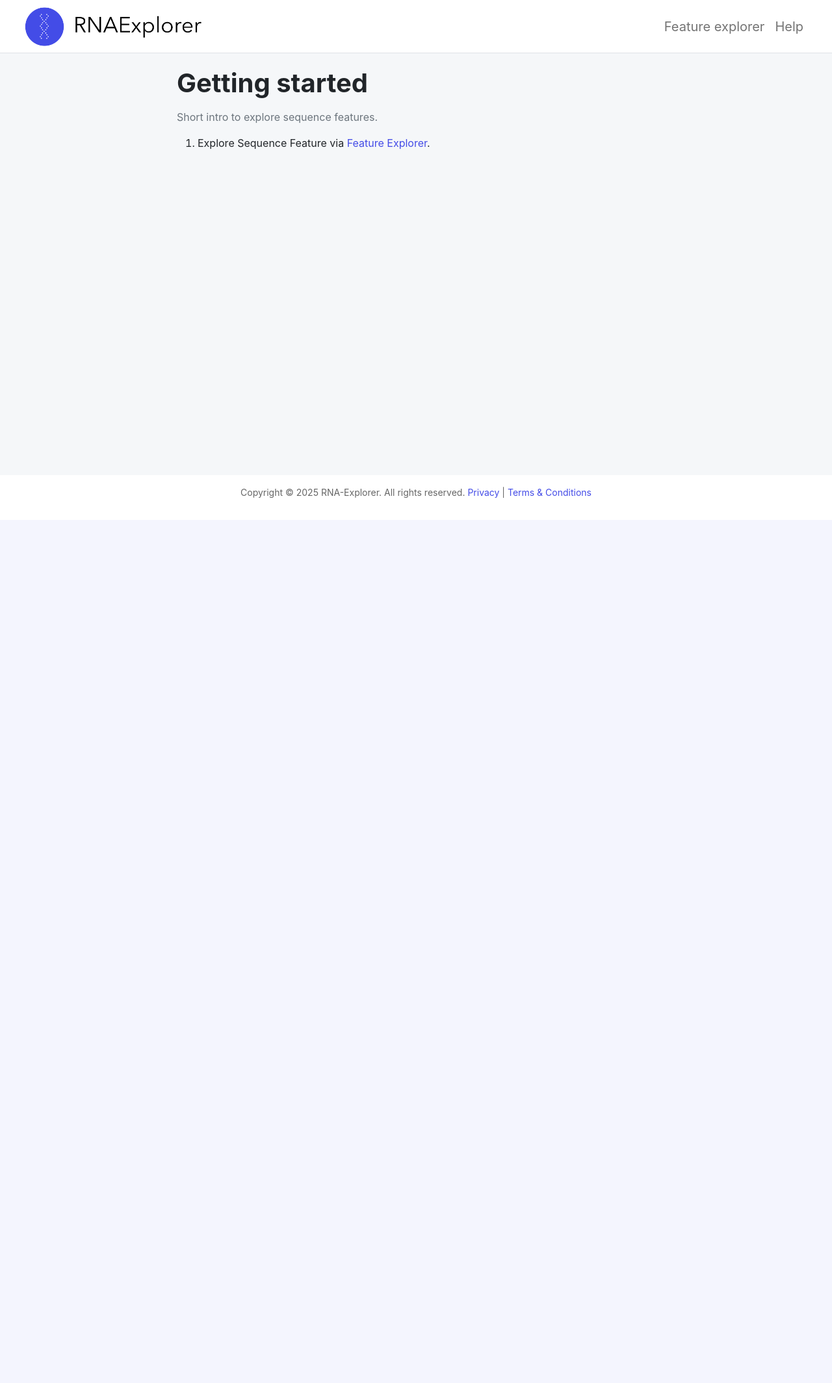
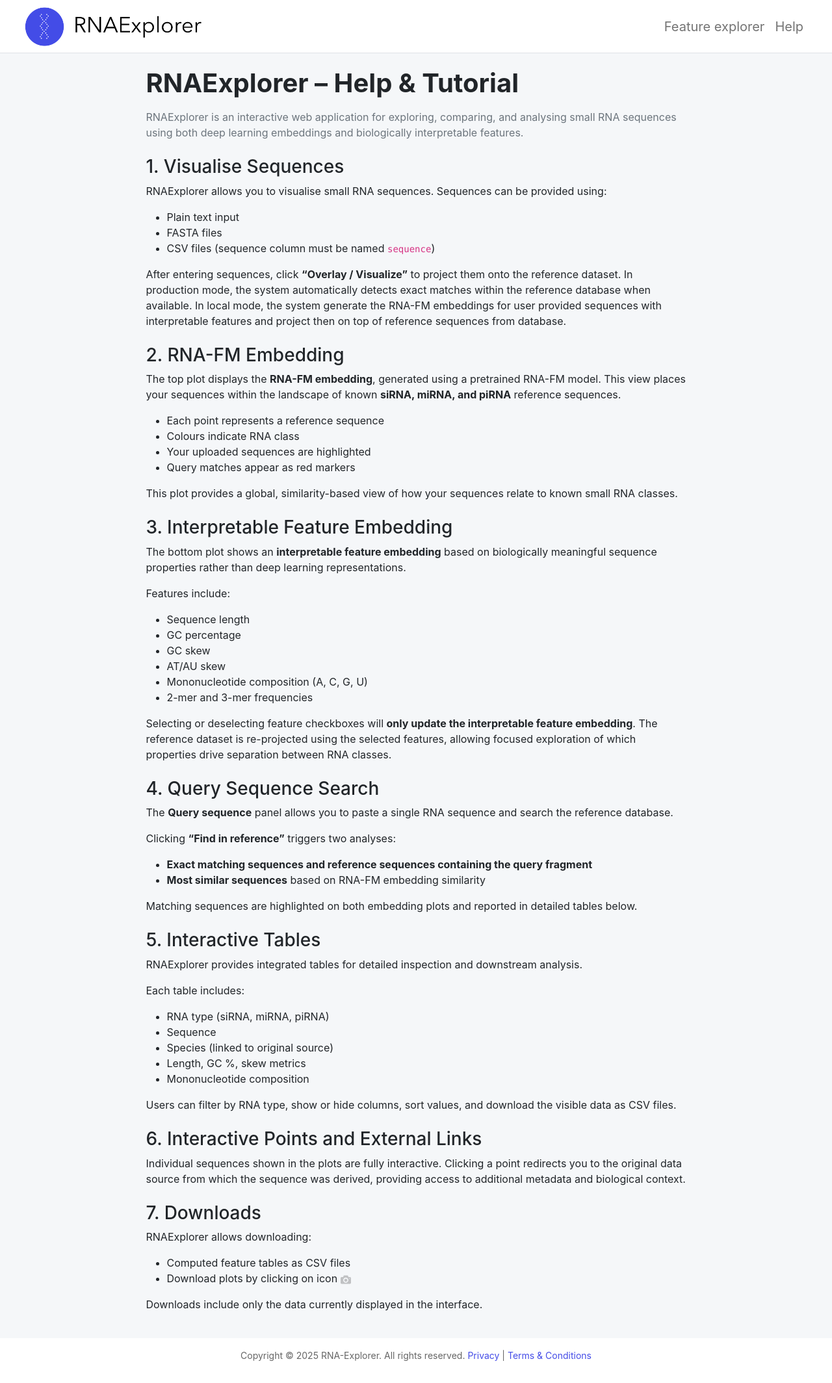
Before and after one commit to sailem-group/RNAExplorer, a Django app: template portal/templates/help_getting_started.html in a window 1280 px wide. Shown: the whole page at 65% size. Before the commit the page ends 766 px from the top, so only its background shows below. Run offline with Django 5.2, Linux system fonts and the light colour scheme; the template is opened without the code that fills it, so the values that code supplies are empty; some libraries are stand-ins or nearby versions.

Commit message:
Updated the help page with details

```diff
--- a/portal/templates/help_getting_started.html
+++ b/portal/templates/help_getting_started.html
@@ -2,12 +2,140 @@
 {% block content %}
 <div class="container py-4">
   <div class="row justify-content-center">
-    <div class="col-12 col-lg-8">
-      <h1 class="fw-bold mb-3">Getting started</h1>
-      <p class="text-muted">Short intro to explore sequence features.</p>
-      <ol>
-        <li>Explore Sequence Feature via <a href="{% url 'feature_explorer' %}">Feature Explorer</a>.</li>
-      </ol>
+    <div class="col-12 col-lg-9">
+
+      <h1 class="fw-bold mb-3">RNAExplorer – Help & Tutorial</h1>
+      <p class="text-muted mb-4">
+        RNAExplorer is an interactive web application for exploring, comparing,
+        and analysing small RNA sequences using both deep learning embeddings
+        and biologically interpretable features.
+      </p>
+
+      <!-- Section 1 -->
+      <h3 class="mt-4">1. Visualise Sequences</h3>
+      <p>
+        RNAExplorer allows you to visualise small RNA sequences. Sequences can be provided using:
+      </p>
+      <ul>
+        <li>Plain text input</li>
+        <li>FASTA files</li>
+        <li>CSV files (sequence column must be named <code>sequence</code>)</li>
+      </ul>
+      <p>
+        After entering sequences, click <strong>“Overlay / Visualize”</strong>
+        to project them onto the reference dataset.
+        In production mode, the system automatically detects exact matches
+        within the reference database when available. In local mode, the system generate the RNA-FM embeddings for user provided sequences
+        with interpretable features and project then on top of reference sequences from database.
+      </p>
+
+      <!-- Section 2 -->
+      <h3 class="mt-4">2. RNA-FM Embedding</h3>
+      <p>
+        The top plot displays the <strong>RNA-FM embedding</strong>,
+        generated using a pretrained RNA-FM model.
+        This view places your sequences within the landscape of known
+        <strong>siRNA, miRNA, and piRNA</strong> reference sequences.
+      </p>
+      <ul>
+        <li>Each point represents a reference sequence</li>
+        <li>Colours indicate RNA class</li>
+        <li>Your uploaded sequences are highlighted</li>
+        <li>Query matches appear as red markers</li>
+      </ul>
+      <p>
+        This plot provides a global, similarity-based view of how your sequences
+        relate to known small RNA classes.
+      </p>
+
+      <!-- Section 3 -->
+      <h3 class="mt-4">3. Interpretable Feature Embedding</h3>
+      <p>
+        The bottom plot shows an <strong>interpretable feature embedding</strong>
+        based on biologically meaningful sequence properties rather than
+        deep learning representations.
+      </p>
+
+      <p>Features include:</p>
+      <ul>
+        <li>Sequence length</li>
+        <li>GC percentage</li>
+        <li>GC skew</li>
+        <li>AT/AU skew</li>
+        <li>Mononucleotide composition (A, C, G, U)</li>
+        <li>2-mer and 3-mer frequencies</li>
+      </ul>
+
+      <p>
+        Selecting or deselecting feature checkboxes will
+        <strong>only update the interpretable feature embedding</strong>.
+        The reference dataset is re-projected using the selected features,
+        allowing focused exploration of which properties drive separation
+        between RNA classes.
+      </p>
+
+      <!-- Section 4 -->
+      <h3 class="mt-4">4. Query Sequence Search</h3>
+      <p>
+        The <strong>Query sequence</strong> panel allows you to paste
+        a single RNA sequence and search the reference database.
+      </p>
+
+      <p>
+        Clicking <strong>“Find in reference”</strong> triggers two analyses:
+      </p>
+      <ul>
+        <li><strong>Exact matching sequences and reference sequences containing the query fragment</strong></li>
+        <li><strong>Most similar sequences</strong> based on RNA-FM embedding similarity</li>
+      </ul>
+
+      <p>
+        Matching sequences are highlighted on both embedding plots and
+        reported in detailed tables below.
+      </p>
+
+      <!-- Section 5 -->
+      <h3 class="mt-4">5. Interactive Tables</h3>
+      <p>
+        RNAExplorer provides integrated tables for detailed inspection and
+        downstream analysis.
+      </p>
+      <p>Each table includes:</p>
+      <ul>
+        <li>RNA type (siRNA, miRNA, piRNA)</li>
+        <li>Sequence</li>
+        <li>Species (linked to original source)</li>
+        <li>Length, GC %, skew metrics</li>
+        <li>Mononucleotide composition</li>
+      </ul>
+
+      <p>
+        Users can filter by RNA type, show or hide columns,
+        sort values, and download the visible data as CSV files.
+      </p>
+
+      <!-- Section 6 -->
+      <h3 class="mt-4">6. Interactive Points and External Links</h3>
+      <p>
+        Individual sequences shown in the plots are fully interactive.
+        Clicking a point redirects you to the original data source
+        from which the sequence was derived, providing access to
+        additional metadata and biological context.
+      </p>
+
+      <!-- Section 7 -->
+      <h3 class="mt-4">7. Downloads</h3>
+      <p>
+        RNAExplorer allows downloading:
+      </p>
+      <ul>
+        <li>Computed feature tables as CSV files</li>
+        <li>Download plots by clicking on icon <svg viewBox="0 0 1000 1000" class="icon" height="1em" width="1em"><path d="m500 450c-83 0-150-67-150-150 0-83 67-150 150-150 83 0 150 67 150 150 0 83-67 150-150 150z m400 150h-120c-16 0-34 13-39 29l-31 93c-6 15-23 28-40 28h-340c-16 0-34-13-39-28l-31-94c-6-15-23-28-40-28h-120c-55 0-100-45-100-100v-450c0-55 45-100 100-100h800c55 0 100 45 100 100v450c0 55-45 100-100 100z m-400-550c-138 0-250 112-250 250 0 138 112 250 250 250 138 0 250-112 250-250 0-138-112-250-250-250z m365 380c-19 0-35 16-35 35 0 19 16 35 35 35 19 0 35-16 35-35 0-19-16-35-35-35z" transform="matrix(1 0 0 -1 0 850)" style="fill: rgba(68, 68, 68, 0.3);"></path></svg> </li>
+      </ul>
+      <p>
+        Downloads include only the data currently displayed in the interface.
+      </p>
+
     </div>
   </div>
 </div>
```
Also changed, not shown: portal/views.py (+48 -6 lines).
